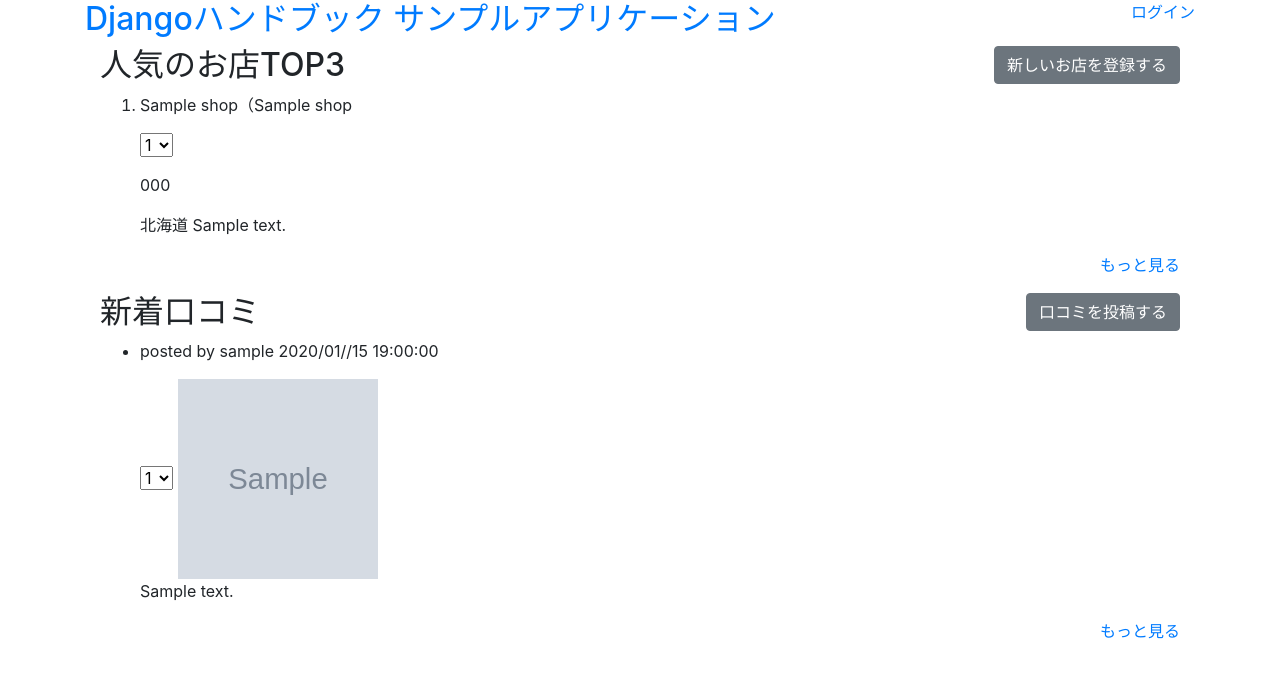
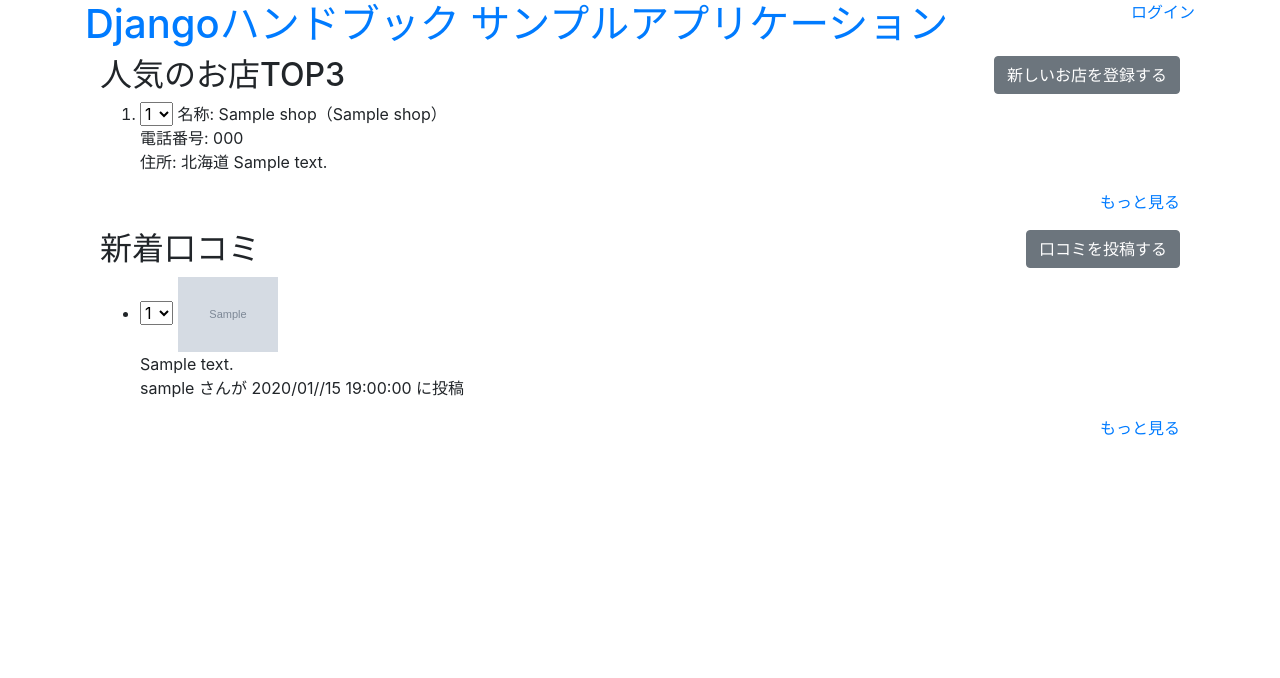
Before and after one commit to mickey8/django-sampleapp, a Django app: page / in a window 1280 px wide. Shown: the top 678 px of the page. Run offline with Django 3.2, Linux system fonts and the light colour scheme; data comes from the database, SQL or seed files in the repository; tables that the repository leaves empty hold one stand-in row (values such as "Sample post"); grey boxes marked "Sample" are stand-in pictures; some libraries are stand-ins or nearby versions.

Commit message:
一覧系のレイアウト修正

```diff
--- a/reviews/templates/reviews/cassette.html
+++ b/reviews/templates/reviews/cassette.html
@@ -1,5 +1,4 @@
-
-<p>posted by {{ review.posted_by.nickname }} {{ review.posted_at|date:"Y/m//d G:i:s" }}</p>
+<div class="cassete">
   {% if review.score %}
   <select class="barrating" data-score="{{review.score}}">
     <option value="1">1</option>
@@ -10,6 +9,8 @@
   </select>
   {% endif %}
   {% if review.photo %}
-<img src="{{review.photo.url}}" width="200" height="200">
+  <img src="{{review.photo.url}}" width="100"><br>
   {% endif %}
-<p>{{ review.comment }}</p>
+  {{ review.comment }}<br>
+  <span class="review-meta">{{ review.posted_by.nickname }} さんが {{ review.posted_at|date:"Y/m//d G:i:s" }} に投稿</span>
+</div>
--- a/shops/templates/shops/cassette.html
+++ b/shops/templates/shops/cassette.html
@@ -1,6 +1,5 @@
-<p>{{ shop.name }}（{{ shop.kana_name }}</p>
-{% if shop.score %}
-<p>
+<div class="cassete">
+  {% if shop.score %}
   <select class="barrating" data-score="{{shop.score}}">
     <option value="1">1</option>
     <option value="2">2</option>
@@ -8,7 +7,8 @@
     <option value="4">4</option>
     <option value="5">5</option>
   </select>
-</p>
-{% endif %}
-<p>{{ shop.phone_number}}</p>
-<p>{{ shop.prefecture.name }} {{ shop.address }}</p>
+  {% endif %}
+  名称: {{ shop.name }}（{{ shop.kana_name }}）<br>
+  電話番号: {{ shop.phone_number}}<br>
+  住所: {{ shop.prefecture.name }} {{ shop.address }}<br>
+</div>
--- a/templates/base.html
+++ b/templates/base.html
@@ -13,7 +13,7 @@
 
 <body class="container">
   <div id="header" class="clearfix">
-    <div class="float-left logo"><a href="{% url 'top' %}"><h2>Djangoハンドブック サンプルアプリケーション</h2></a></div>
+    <div class="float-left logo"><a href="{% url 'top' %}"><h1>Djangoハンドブック サンプルアプリケーション</h1></a></div>
     {% block header-auth %}
     <div class="float-right">
       {% if user.is_authenticated %}
```
Also changed, not shown: 1 other file. Lines whose indentation alone changed are shown as unchanged.
